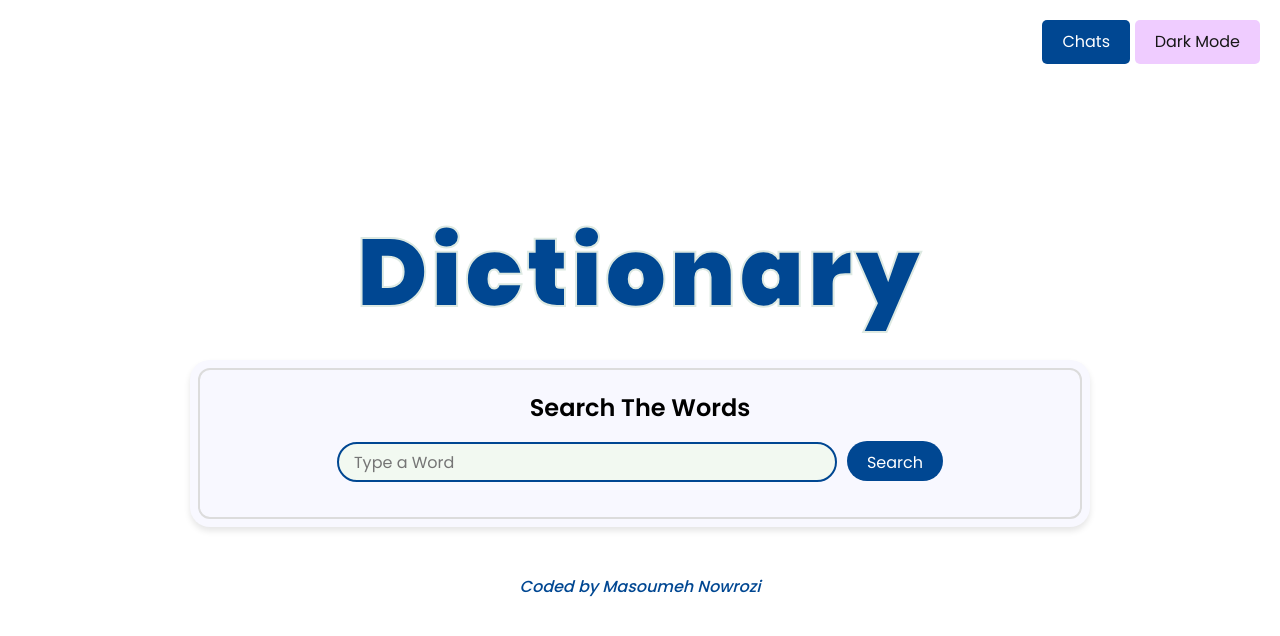
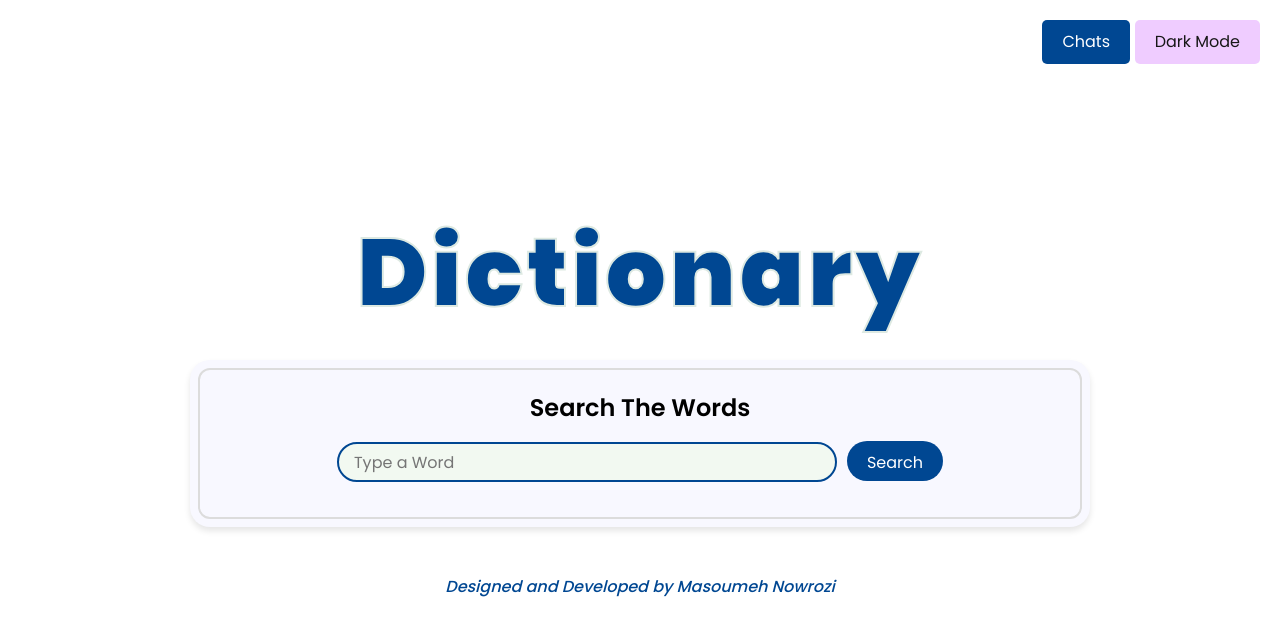
Before and after one commit to MahsumaRezai/Dictionary_App, a React (Create React App) app: page / in a window 1280 px wide. Shown: the top 636 px of the page. Built offline with nearby package versions, Linux system fonts and the light colour scheme; no server answers.

Commit message:
work on the style modules

```diff
--- a/src/App.js
+++ b/src/App.js
@@ -4,6 +4,7 @@ import Footer from "./components/Footer";
 import LoadingSpinner from "./components/LoadingSpinner";
 import "./App.css";
 import Chats from "./components/Chat";
+
 function App() {
   const [isDarkMode, setIsDarkMode] = useState(false);
   const [loading, setLoading] = useState(true);
@@ -45,7 +46,6 @@ function App() {
               <Dictionary defaultKeyword="aesthetic" />
             )}
         </main>
-
         <Footer />
       </div>
     </div>
--- a/src/components/Footer.js
+++ b/src/components/Footer.js
@@ -5,15 +5,14 @@ const Footer = (props) => {
             <footer className="mt-5 footer">
                 <div className="footer-content">
                     <p className="credit">
-                        Coded by{" "}
+                    {" "}
                         <a
                             href="https://github.com/MahsumaRezai"
                             target="_blank"
                             rel="noopener noreferrer"
                             className="footer-link"
                         >
-                            Masoumeh Nowrozi
-              </a>
+                          Designed and Developed by Masoumeh Nowrozi              </a>
                         {" "}
                         <a
                             href="https://github.com/MahsumaRezai/Dictionary_App"
```
